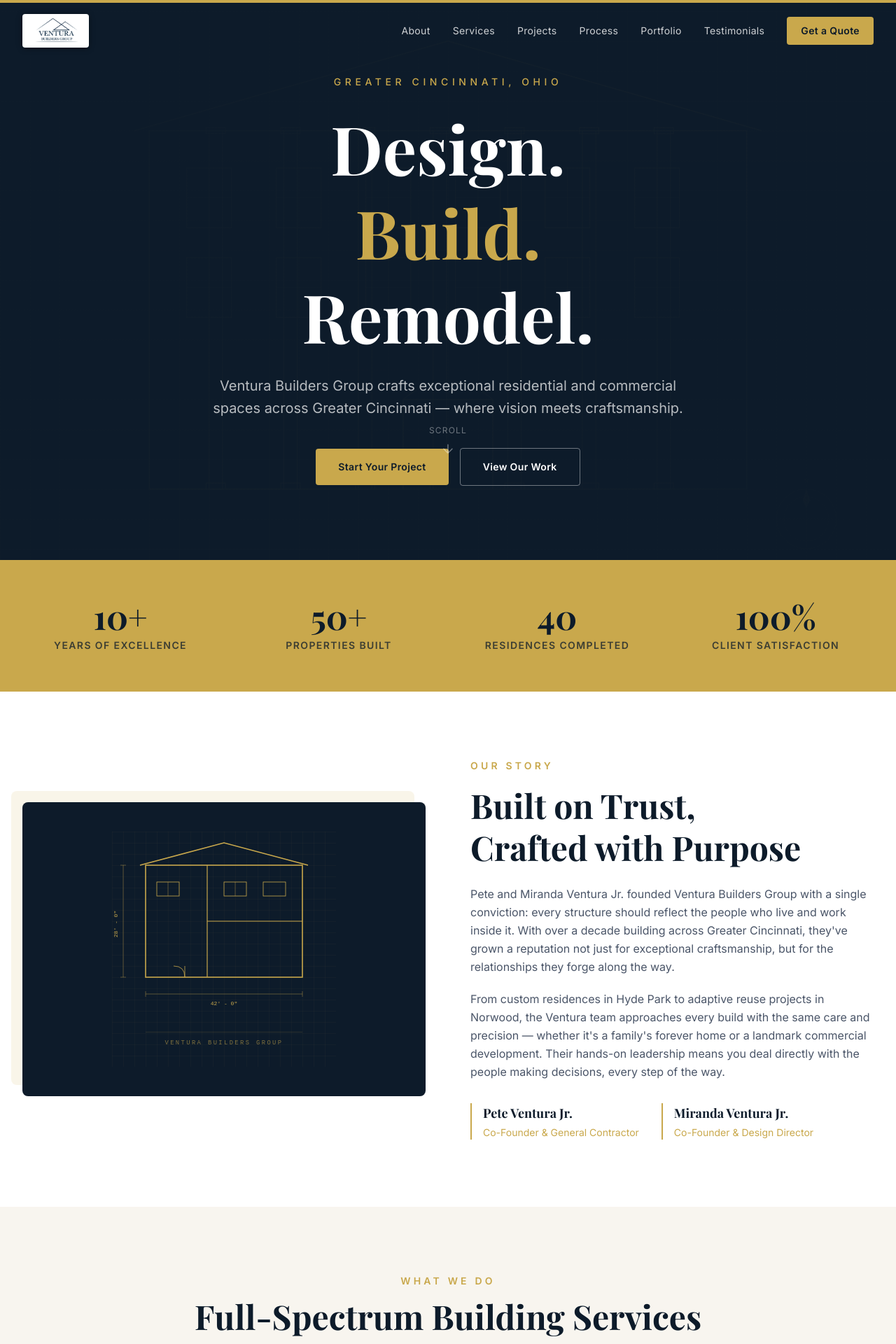
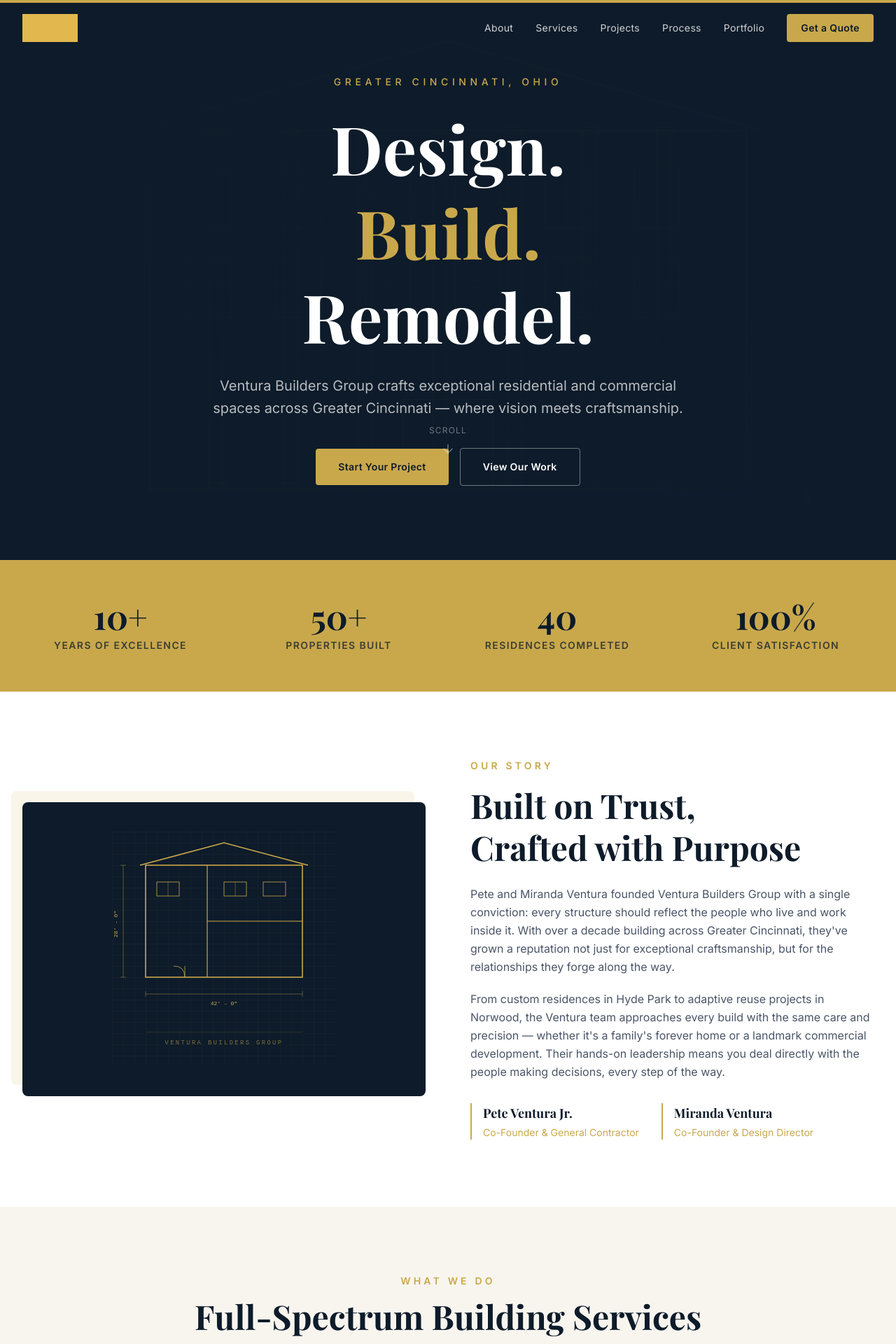
Before and after one commit to devrize7/ventura-site, a Next.js app: page / in a window 1280 px wide. Shown: the top 1920 px of the page at 70% size. Built offline with nearby package versions, Linux system fonts and the light colour scheme; a web font is replaced by a local one.

Commit message:
Fix logo, remove testimonials, fix Miranda name

```diff
--- a/src/app/page.tsx
+++ b/src/app/page.tsx
@@ -6,7 +6,6 @@ import Services from "@/components/Services";
 import FeaturedProject from "@/components/FeaturedProject";
 import Process from "@/components/Process";
 import Portfolio from "@/components/Portfolio";
-import Testimonials from "@/components/Testimonials";
 import InTheNews from "@/components/InTheNews";
 import CTABanner from "@/components/CTABanner";
 import Contact from "@/components/Contact";
@@ -24,7 +23,6 @@ export default function Home() {
         <FeaturedProject />
         <Process />
         <Portfolio />
-        <Testimonials />
         <InTheNews />
         <CTABanner />
         <Contact />
--- a/src/components/About.tsx
+++ b/src/components/About.tsx
@@ -92,7 +92,7 @@ export default function About() {
                 className="text-base leading-relaxed mb-5"
                 style={{ fontFamily: "var(--font-inter)", color: "#4a5568" }}
               >
-                Pete and Miranda Ventura Jr. founded Ventura Builders Group with a single
+                Pete and Miranda Ventura founded Ventura Builders Group with a single
                 conviction: every structure should reflect the people who live and work
                 inside it. With over a decade building across Greater Cincinnati, they&apos;ve
                 grown a reputation not just for exceptional craftsmanship, but for the
@@ -132,7 +132,7 @@ export default function About() {
                     className="font-bold text-lg mb-1"
                     style={{ fontFamily: "var(--font-playfair)", color: "#0d1b2a" }}
                   >
-                    Miranda Ventura Jr.
+                    Miranda Ventura
                   </div>
                   <div
                     className="text-sm"
--- a/src/components/Navbar.tsx
+++ b/src/components/Navbar.tsx
@@ -9,7 +9,6 @@ const navLinks = [
   { label: "Projects", href: "#featured-project" },
   { label: "Process", href: "#process" },
   { label: "Portfolio", href: "#portfolio" },
-  { label: "Testimonials", href: "#testimonials" },
 ];
 
 export default function Navbar() {
@@ -42,7 +41,6 @@ export default function Navbar() {
           className="flex items-center group"
           onClick={(e) => { e.preventDefault(); window.scrollTo({ top: 0, behavior: "smooth" }); }}
         >
-          <div className="bg-white rounded px-2 py-1" style={{ filter: "drop-shadow(0 1px 4px rgba(0,0,0,0.4))" }}>
           <Image
             src="/vbg-logo.png"
             alt="Ventura Builders Group"
@@ -50,8 +48,8 @@ export default function Navbar() {
             height={54}
             className="h-10 w-auto"
             priority
+            style={{ filter: "brightness(0) saturate(100%) invert(72%) sepia(48%) saturate(512%) hue-rotate(3deg) brightness(96%) contrast(89%)" }}
           />
-          </div>
         </a>
 
         {/* Desktop nav */}
```
Lines whose indentation alone changed are shown as unchanged.
